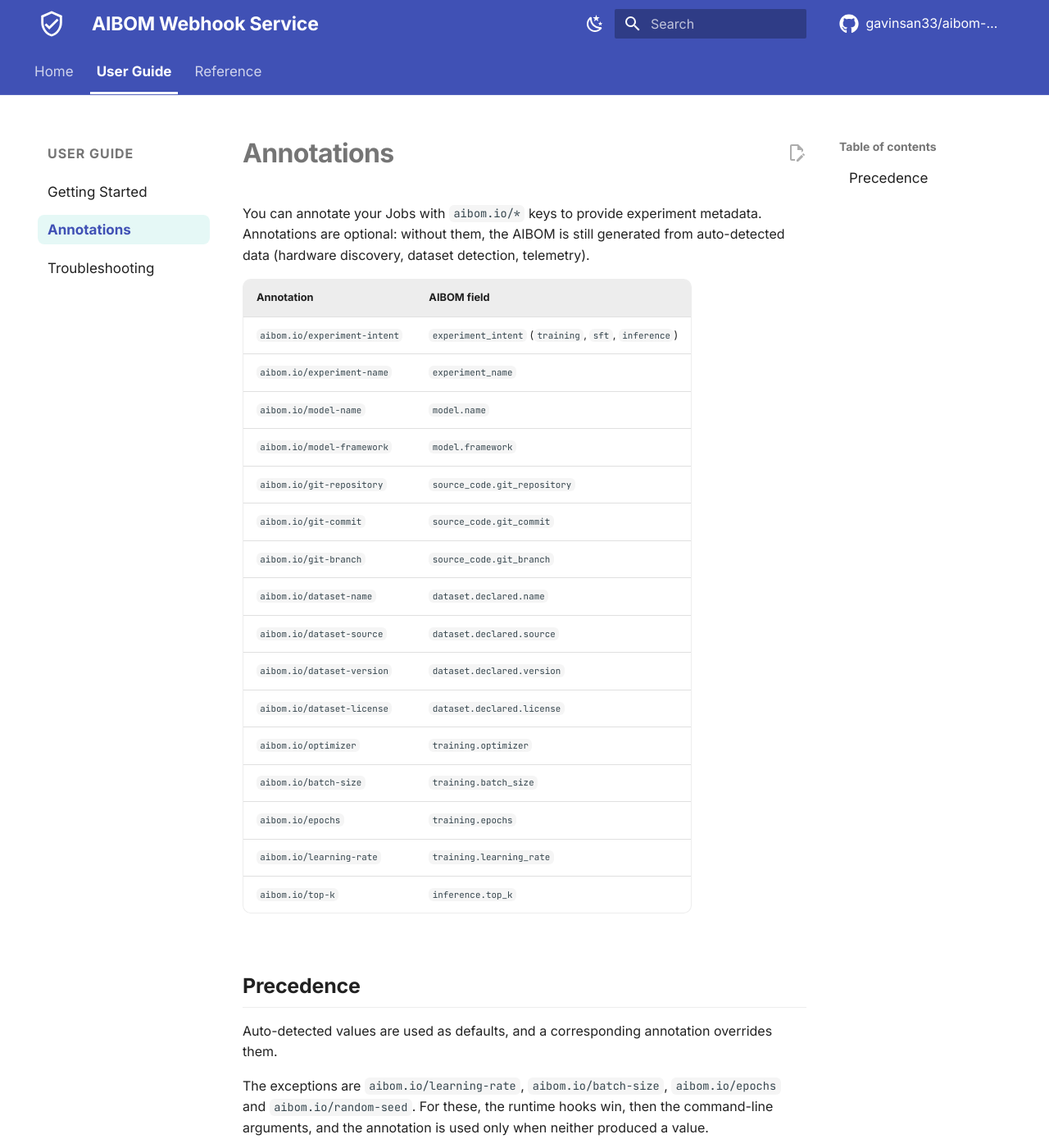
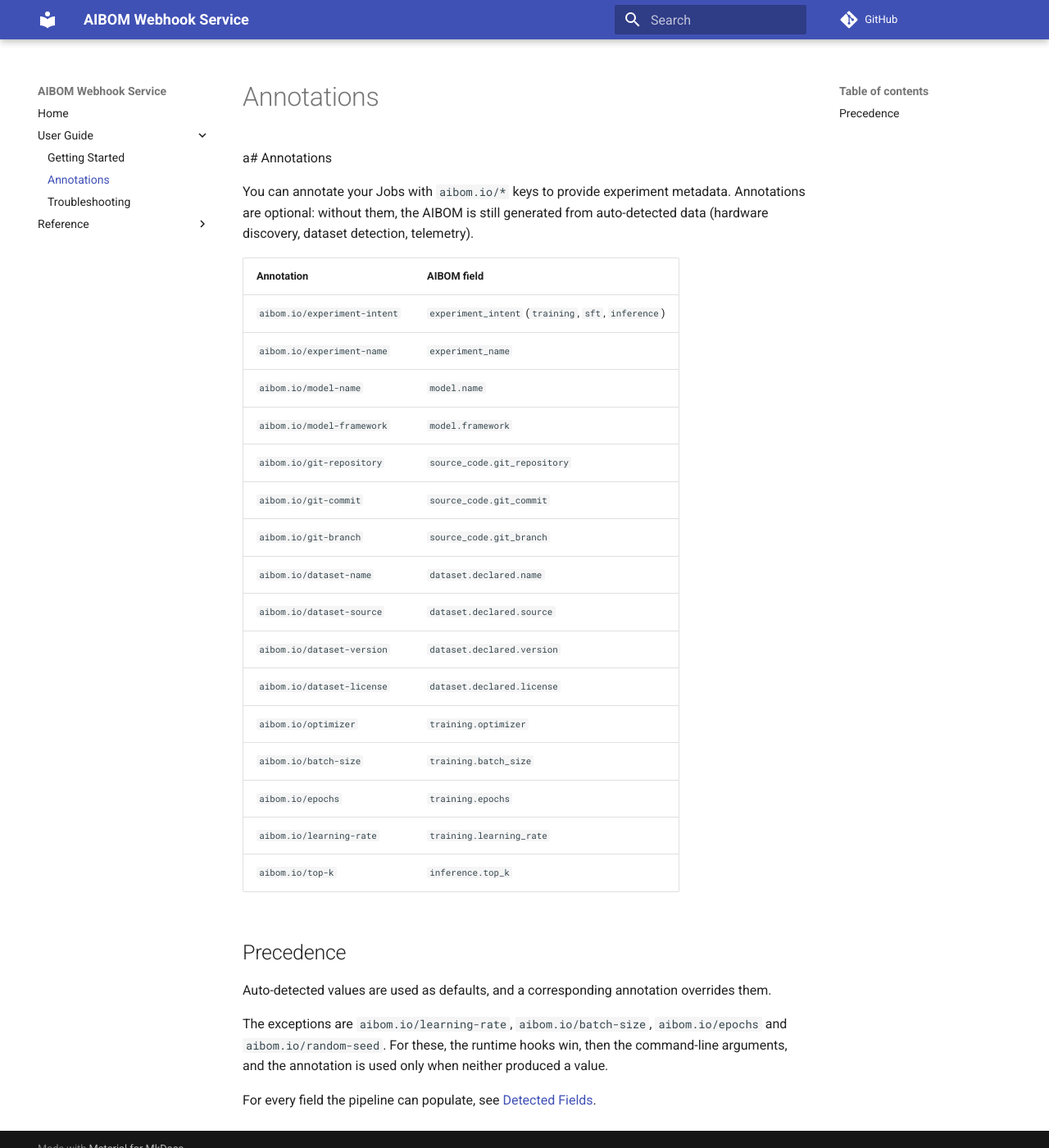
Before and after one commit to gavinsan33/aibom-webhook-service, an MkDocs documentation site: the page built from docs/user-guide/annotations.md, in a window 1280 px wide and 1400 px high. Shown: the whole window at 82% size. Built offline with MkDocs 1.6.1 and Material for MkDocs 9.7.7, drawn with Linux system fonts in a browser that asks for light colours; comment, search, counter and statistics services are not loaded; some of the changed text lies outside the part shown.

Commit message:
centralize css, etc in project parent repo

```diff
--- a/docs/stylesheets/extra.css
+++ /dev/null
@@ -1,205 +0,0 @@
-/* Small refinements on top of Material. Colors come from the palette in
-   mkdocs.yml; only shape and spacing are tuned here. */
-
-.md-typeset h1 {
-  font-weight: 700;
-  letter-spacing: -0.02em;
-}
-
-.md-typeset h2 {
-  font-weight: 600;
-  margin-top: 2.2em;
-  padding-bottom: 0.3em;
-  border-bottom: 1px solid var(--md-default-fg-color--lightest);
-}
-
-/* Rounded cards for code, tables and admonitions */
-.md-typeset pre > code,
-.md-typeset .admonition,
-.md-typeset details {
-  border-radius: 0.5rem;
-}
-
-.md-typeset table:not([class]) {
-  border-radius: 0.5rem;
-  border: 1px solid var(--md-default-fg-color--lightest);
-  box-shadow: none;
-  overflow: hidden;
-}
-
-.md-typeset table:not([class]) th {
-  background-color: var(--md-default-fg-color--lightest);
-  font-weight: 600;
-}
-
-/* Inline code reads better with a touch more padding */
-.md-typeset code {
-  border-radius: 0.3rem;
-  padding: 0.1em 0.4em;
-}
-
-.md-header {
-  box-shadow: none;
-  border-bottom: 1px solid rgba(255, 255, 255, 0.12);
-}
-
-/* ---------------------------------------------------------------------------
-   Dark scheme: deeper neutral background and a vivid accent, instead of
-   Material's default blue-grey slate. Light scheme keeps the stock palette.
-   --------------------------------------------------------------------------- */
-[data-md-color-scheme="slate"] {
-  --md-hue: 220;
-  --md-default-bg-color: #23262b;
-  --md-default-bg-color--light: #2a2d33;
-  --md-default-bg-color--lighter: #32363d;
-  --md-default-bg-color--lightest: #3b3f47;
-  --md-default-fg-color: #e6e7ea;
-  --md-default-fg-color--light: #b8bbc2;
-  --md-default-fg-color--lighter: #9296a0;
-  --md-default-fg-color--lightest: #3d4149;
-
-  --md-primary-fg-color: #5b5bf0;
-  --md-primary-fg-color--light: #8585ff;
-  --md-primary-fg-color--dark: #3f3fc9;
-  --md-primary-bg-color: #ffffff;
-  --md-accent-fg-color: #2ee6c5;
-  --md-accent-fg-color--transparent: rgba(46, 230, 197, 0.1);
-
-  --md-typeset-a-color: #7aa2ff;
-  --md-code-bg-color: #2b2e35;
-  --md-code-fg-color: #e6e7ea;
-  --md-footer-bg-color: #1c1e22;
-  --md-footer-bg-color--dark: #16181b;
-}
-
-[data-md-color-scheme="slate"] .md-header,
-[data-md-color-scheme="slate"] .md-tabs {
-  background: linear-gradient(90deg, #3f3fc9 0%, #7c3aed 100%);
-}
-
-[data-md-color-scheme="slate"] .md-typeset h1 {
-  background: linear-gradient(90deg, #8585ff, #2ee6c5);
-  -webkit-background-clip: text;
-  background-clip: text;
-  color: transparent;
-}
-
-[data-md-color-scheme="slate"] .md-typeset a:hover {
-  color: var(--md-accent-fg-color);
-}
-
-[data-md-color-scheme="slate"] .md-nav__item .md-nav__link--active {
-  color: var(--md-accent-fg-color);
-}
-
-[data-md-color-scheme="slate"] .md-typeset table:not([class]) th {
-  background-color: #32363d;
-}
-
-[data-md-color-scheme="slate"] .md-typeset code {
-  color: #ffb86b;
-}
-
-[data-md-color-scheme="slate"] .md-typeset pre > code {
-  color: var(--md-code-fg-color);
-}
-
-/* ---------------------------------------------------------------------------
-   Navigation: Material's defaults are small (0.7-0.8rem). Make the top tabs
-   and left sidebar easier to see and click, in both schemes.
-   --------------------------------------------------------------------------- */
-
-/* Top tabs */
-.md-tabs {
-  height: auto;
-}
-
-.md-tabs__list {
-  contain: none;
-}
-
-.md-tabs__link {
-  font-size: 0.9rem;
-  font-weight: 500;
-  opacity: 0.75;
-  margin-top: 0;
-  padding: 0.9rem 0.4rem 0.7rem;
-  border-bottom: 3px solid transparent;
-  transition: opacity 0.15s, border-color 0.15s;
-}
-
-.md-tabs__item {
-  height: auto;
-  padding: 0 0.6rem 0 0;
-}
-
-.md-tabs__link:hover {
-  opacity: 1;
-}
-
-.md-tabs__item--active .md-tabs__link {
-  opacity: 1;
-  font-weight: 700;
-  border-bottom-color: currentColor;
-}
-
-/* Left sidebar */
-.md-nav--primary .md-nav__link,
-.md-nav--secondary .md-nav__link {
-  font-size: 0.85rem;
-  padding: 0.35rem 0.6rem;
-  border-radius: 0.4rem;
-}
-
-.md-nav--primary .md-nav__link:hover,
-.md-nav--secondary .md-nav__link:hover {
-  background-color: var(--md-accent-fg-color--transparent);
-}
-
-/* Section headings in the sidebar ("User Guide", "Reference") */
-.md-nav--primary .md-nav__item--section > .md-nav__link {
-  font-size: 0.8rem;
-  font-weight: 700;
-  letter-spacing: 0.06em;
-  text-transform: uppercase;
-  margin-top: 1rem;
-  color: var(--md-default-fg-color--light);
-}
-
-/* Current page */
-.md-nav__link--active {
-  font-weight: 600;
-}
-
-.md-nav--primary .md-nav__item .md-nav__link--active {
-  background-color: var(--md-accent-fg-color--transparent);
-}
-
-/* ---------------------------------------------------------------------------
-   Header hierarchy: the site title should outrank the tabs beneath it.
-   --------------------------------------------------------------------------- */
-.md-header__title {
-  font-size: 1.15rem;
-  font-weight: 700;
-  letter-spacing: -0.01em;
-}
-
-.md-header__button.md-logo img,
-.md-header__button.md-logo svg {
-  height: 1.7rem;
-  width: 1.7rem;
-}
-
-/* GitHub link in the top right */
-.md-source {
-  font-size: 0.8rem;
-}
-
-.md-source__repository {
-  font-weight: 500;
-}
-
-/* Tabs: still clearly visible, but a step below the title */
-.md-tabs__link {
-  font-size: 0.85rem;
-}
--- a/docs/user-guide/annotations.md
+++ b/docs/user-guide/annotations.md
@@ -1,4 +1,4 @@
-# Annotations
+a# Annotations
 
 You can annotate your Jobs with `aibom.io/*` keys to provide experiment metadata. Annotations are optional: without them, the AIBOM is still generated from auto-detected data (hardware discovery, dataset detection, telemetry).
 
--- a/mkdocs.yml
+++ b/mkdocs.yml
@@ -1,60 +1,22 @@
+# Standalone config, for previewing and checking these docs on their own.
+# The combined site (with oc-aibom and the console plugin) is built from
+# gavinsan33/project-aibom, which includes this file; its theme, styling and
+# markdown extensions apply there, so keep this one minimal.
 site_name: AIBOM Webhook Service
-site_url: https://gavinsan33.github.io/aibom-webhook-service/
 repo_url: https://github.com/gavinsan33/aibom-webhook-service
-repo_name: gavinsan33/aibom-webhook-service
 edit_uri: edit/main/docs/
 
 theme:
   name: material
-  font:
-    text: Inter
-    code: JetBrains Mono
-  icon:
-    logo: material/shield-check-outline
-    repo: fontawesome/brands/github
-  features:
-    - navigation.tabs
-    - navigation.tabs.sticky
-    - navigation.sections
-    - navigation.instant
-    - navigation.top
-    - navigation.footer
-    - toc.follow
-    - search.suggest
-    - search.highlight
-    - content.code.copy
-    - content.action.edit
-  palette:
-    - media: "(prefers-color-scheme: light)"
-      scheme: default
-      primary: indigo
-      accent: teal
-      toggle:
-        icon: material/weather-night
-        name: Switch to dark mode
-    - media: "(prefers-color-scheme: dark)"
-      scheme: slate
-      primary: custom
-      accent: custom
-      toggle:
-        icon: material/weather-sunny
-        name: Switch to light mode
 
-extra_css:
-  - stylesheets/extra.css
+exclude_docs: requirements.txt
 
 markdown_extensions:
   - admonition
   - tables
   - toc:
       permalink: true
-  - pymdownx.highlight
   - pymdownx.superfences
-  # Pull files in from the repo (e.g. examples/*.yaml) instead of copying them:
-  #   --8<-- "examples/vllm-inference.yaml"
-  - pymdownx.snippets:
-      base_path: [.]
-      check_paths: true
 
 nav:
   - Home: index.md
```
Also changed, not shown: 2 other files.
